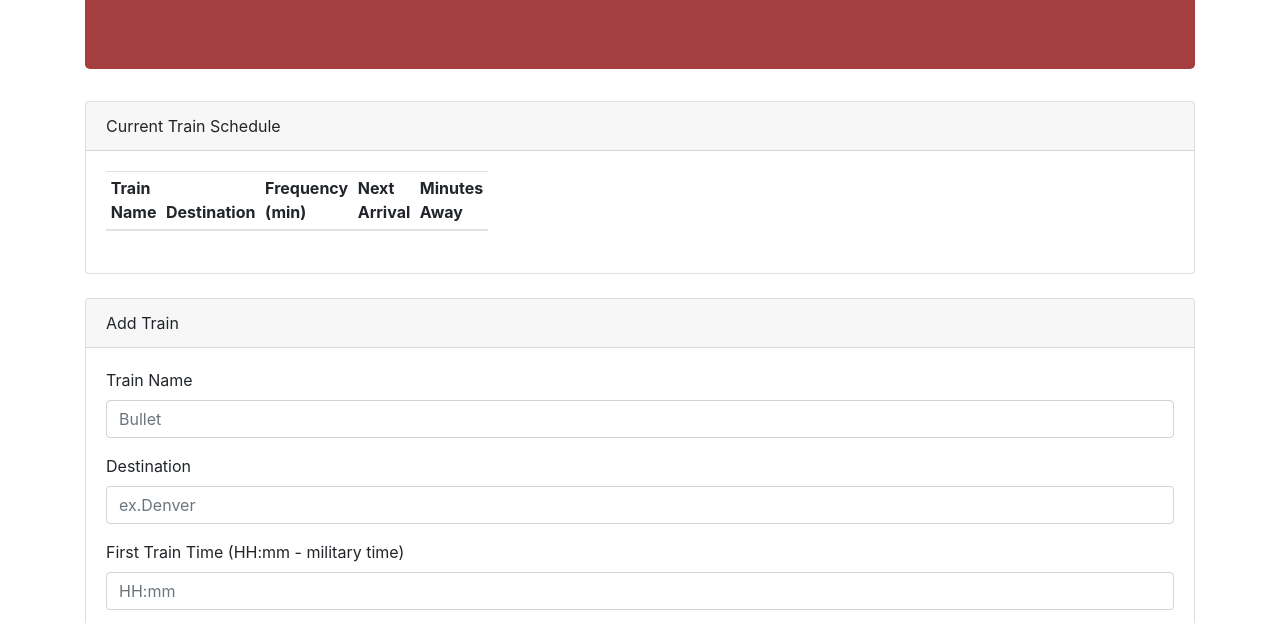
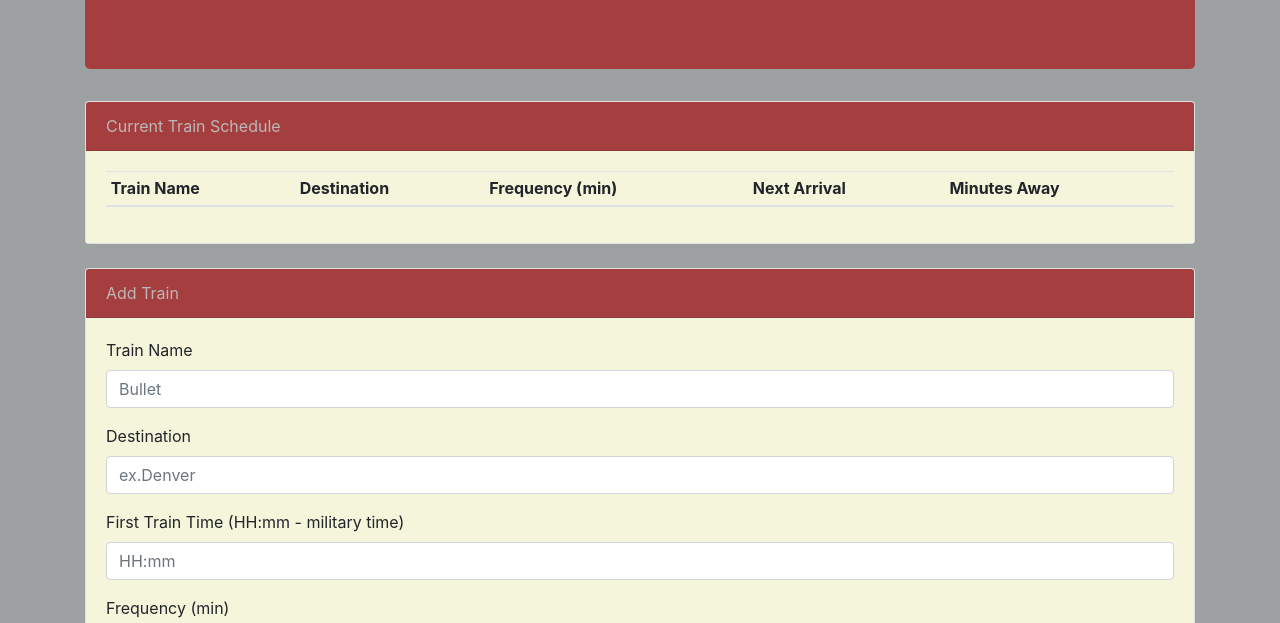
Before and after one commit to tcary/TrainTime, a plain HTML site: page index.html in a window 1280 px wide. Shown: the part 157-780 px from the top of the page. Drawn offline with nearby package versions, Linux system fonts and the light colour scheme; no server answers.

Commit message:
Added style to body and card body, btn and card-header

```diff
--- a/assets/style.css
+++ b/assets/style.css
@@ -1,5 +1,10 @@
-#train-table {
-
-    display: inline-block;
-    width: 16.575%;
+.card-header, .btn {
+    background-color: rgb(165, 62, 62);
+    color: rgb(190, 183, 183);
 }
+body {
+    background-color: #9ea1a1;
+}
+.card-body {
+    background-color: beige;
+}
```
